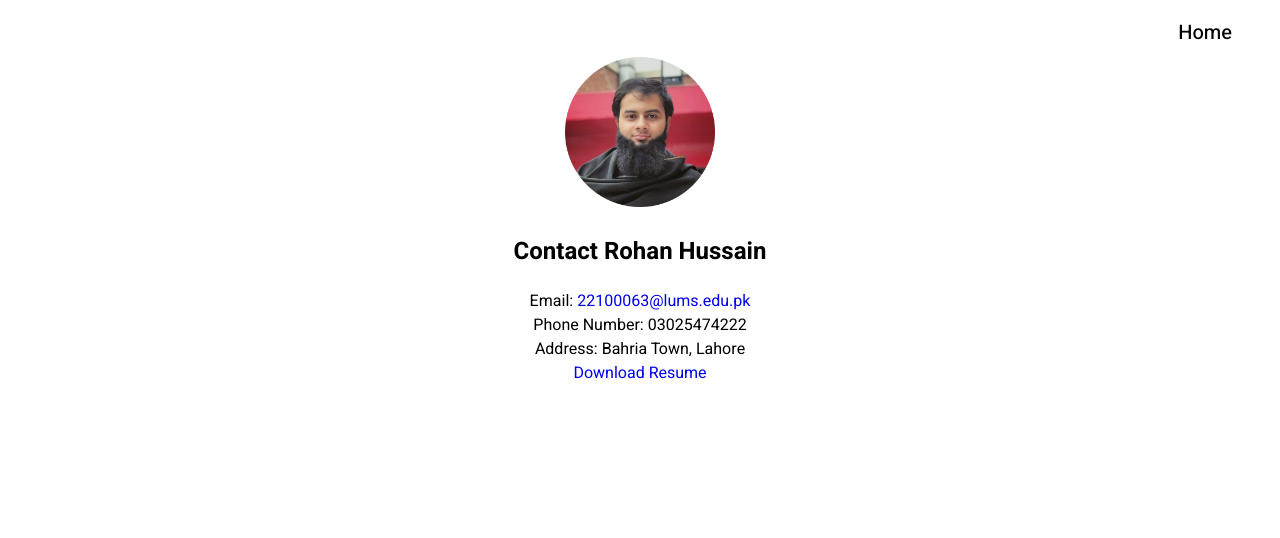
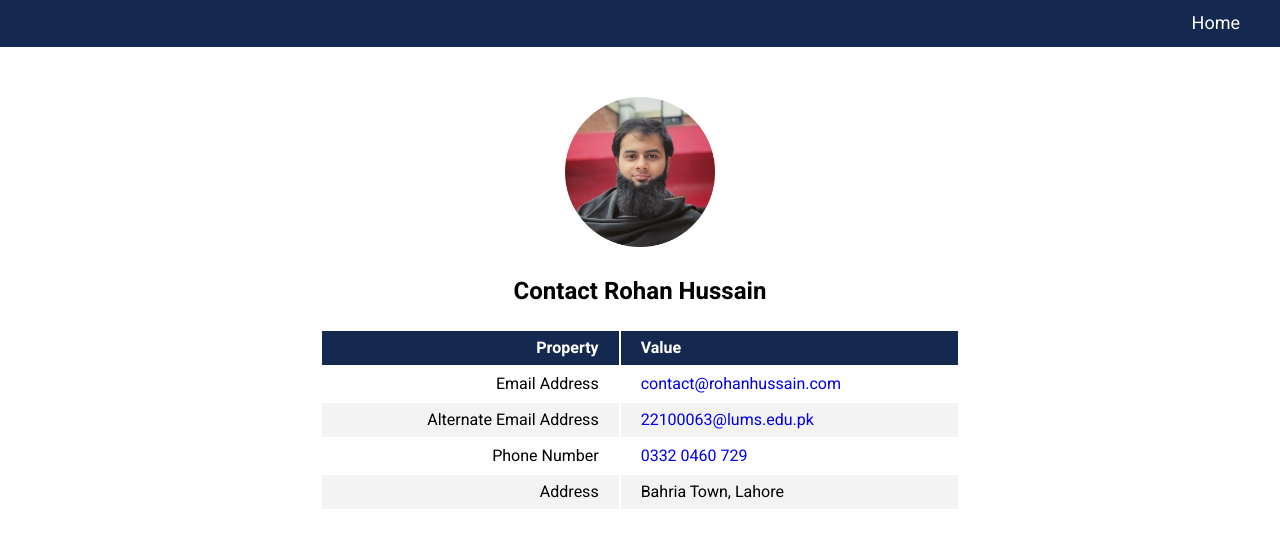
Before and after one commit to hallucinogenizer/hallucinogenizer.github.io, a plain HTML site: page contact.html in a window 1280 px wide. Drawn offline with Linux system fonts and the light colour scheme.

Commit message:
contacts page table, navbar

```diff
--- a/contact.html
+++ b/contact.html
@@ -1,5 +1,6 @@
 <!DOCTYPE html>
 <html lang="en">
+
 <head>
     <meta charset="UTF-8">
     <meta http-equiv="X-UA-Compatible" content="IE=edge">
@@ -12,23 +13,44 @@
     <script src="https://kit.fontawesome.com/13ad6678d8.js" crossorigin="anonymous"></script>
 
 </head>
+
 <body>
     <div id="navbar-div">
         <!-- <a class="navbar-link" href="works.html">Works</a>
         <a class="navbar-link" href="blog.html">Blog</a> -->
         <a class="navbar-link" href="index.html">Home</a>
     </div>
-    <div style="text-align:center;width:100%;">
-            <img src="images/my_picture.png" class="dp" width="150px" style="width:150px;">
-            <h2>Contact Rohan Hussain</h2>
-            <ul style="list-style-type: none;padding-left:0;">
-                <li>Email: <a href="mailto:22100063@lums.edu.pk">22100063@lums.edu.pk</a></li>
-                <li>Phone Number: 03025474222</li>
-                <li>Address: Bahria Town, Lahore</li>
-                <li><a href="Rohan Hussain.pdf" download>Download Resume</a></li>
-            </ul>
-
-        </div>
+    <div style="text-align:center;width:100%;margin-top:50px;">
+        <img src="images/my_picture.png" class="dp" width="150px" style="width:150px;">
+        <h2>Contact Rohan Hussain</h2>
+        <table id="contacts-table">
+            <thead>
+                <tr>
+                    <th>Property</th>
+                    <th>Value</th>
+                </tr>
+            </thead>
+            <tbody>
+                <tr>
+                    <td>Email Address</td>
+                    <td><a href="mailto:contact@rohanhussain.com">contact@rohanhussain.com</a></td>
+                </tr>
+                <tr>
+                    <td>Alternate Email Address</td>
+                    <td><a href="mailto:22100063@lums.edu.pk">22100063@lums.edu.pk</a></td>
+                </tr>
+                <tr>
+                    <td>Phone Number</td>
+                    <td><a href="tel:+923320460729">0332 0460 729</a></td>
+                </tr>
+                <tr>
+                    <td>Address</td>
+                    <td>Bahria Town, Lahore</a></td>
+                </tr>
+            </tbody>
+        </table>
+    </div>
     </div>
 </body>
+
 </html>
--- a/style.css
+++ b/style.css
@@ -1,6 +1,7 @@
 body {
     font-family: 'Heebo', sans-serif;
     font-weight: 400;
+    margin:0;
 }
 
 a {
@@ -9,7 +10,7 @@ a {
 
 /* navbar styles start */
 a.navbar-link {
-    color: black !important;
+    color: white;
     font-size: 14px;
 }
 
@@ -18,7 +19,7 @@ a.navbar-link {
     justify-content: flex-end;
     column-gap: 20px;
     padding: 10px 40px;
-    font-weight: 500;
+    background-color: #142850;
 }
 
 /* navbar styles end */
@@ -110,7 +111,7 @@ img.dp {
     }
 
     a.navbar-link {
-        font-size:20px;
+        font-size:18px;
     }
 }
 
@@ -256,3 +257,31 @@ div.horizontal-card>img {
 
 
 /* social media links ends */
+
+
+/* Contacts Page Table */
+#contacts-table {
+    width:50%;
+    margin:auto;
+}
+
+#contacts-table td, #contacts-table th {
+    padding: 5px 20px;
+}
+
+#contacts-table thead {
+    background-color:#142850;
+    color:white;
+}
+
+th:first-child, td:first-child {
+    float:right;
+}
+
+th:nth-child(2), td:nth-child(2) {
+    text-align:left;
+}
+
+tbody> tr:nth-child(even) {
+    background-color:#f3f3f3;
+}
```
